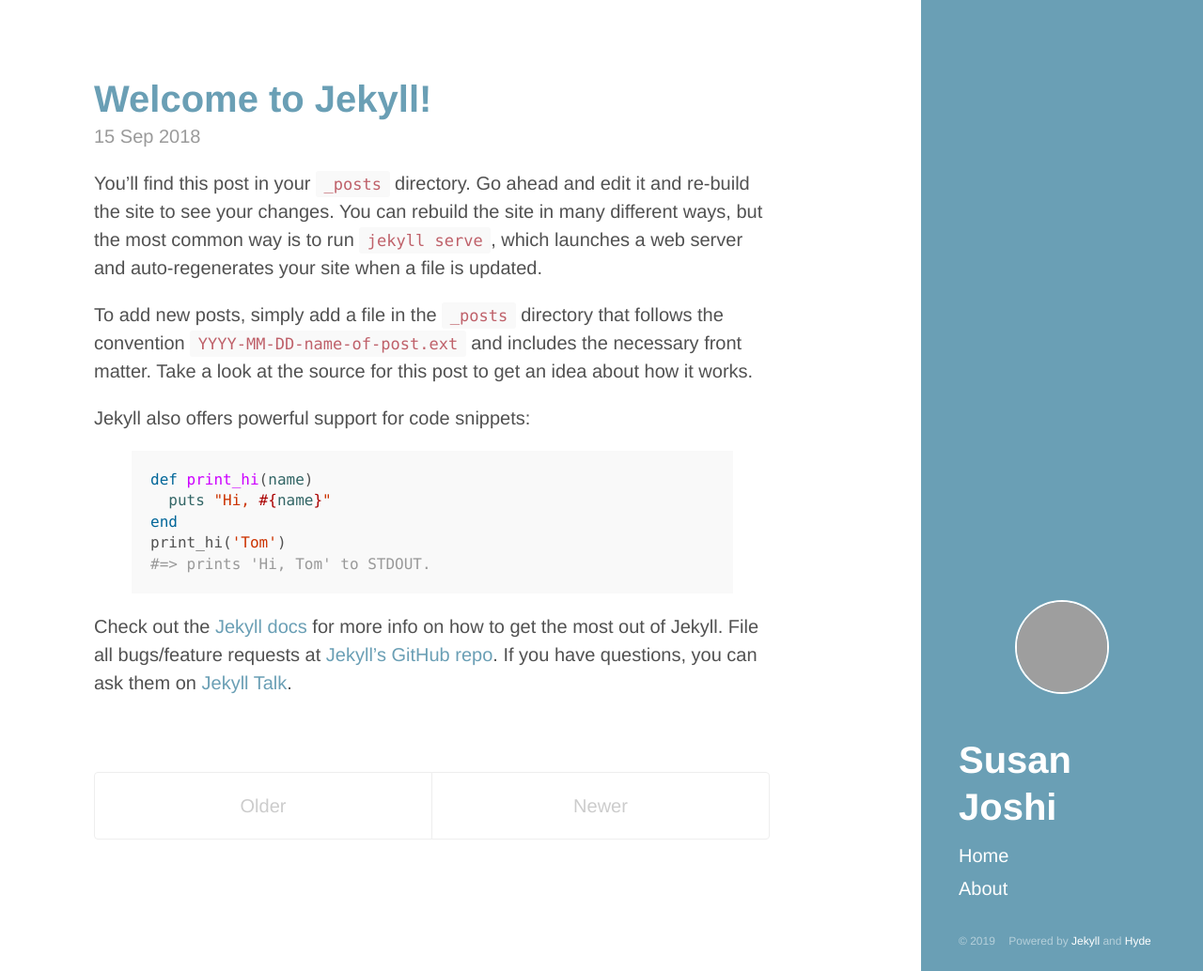
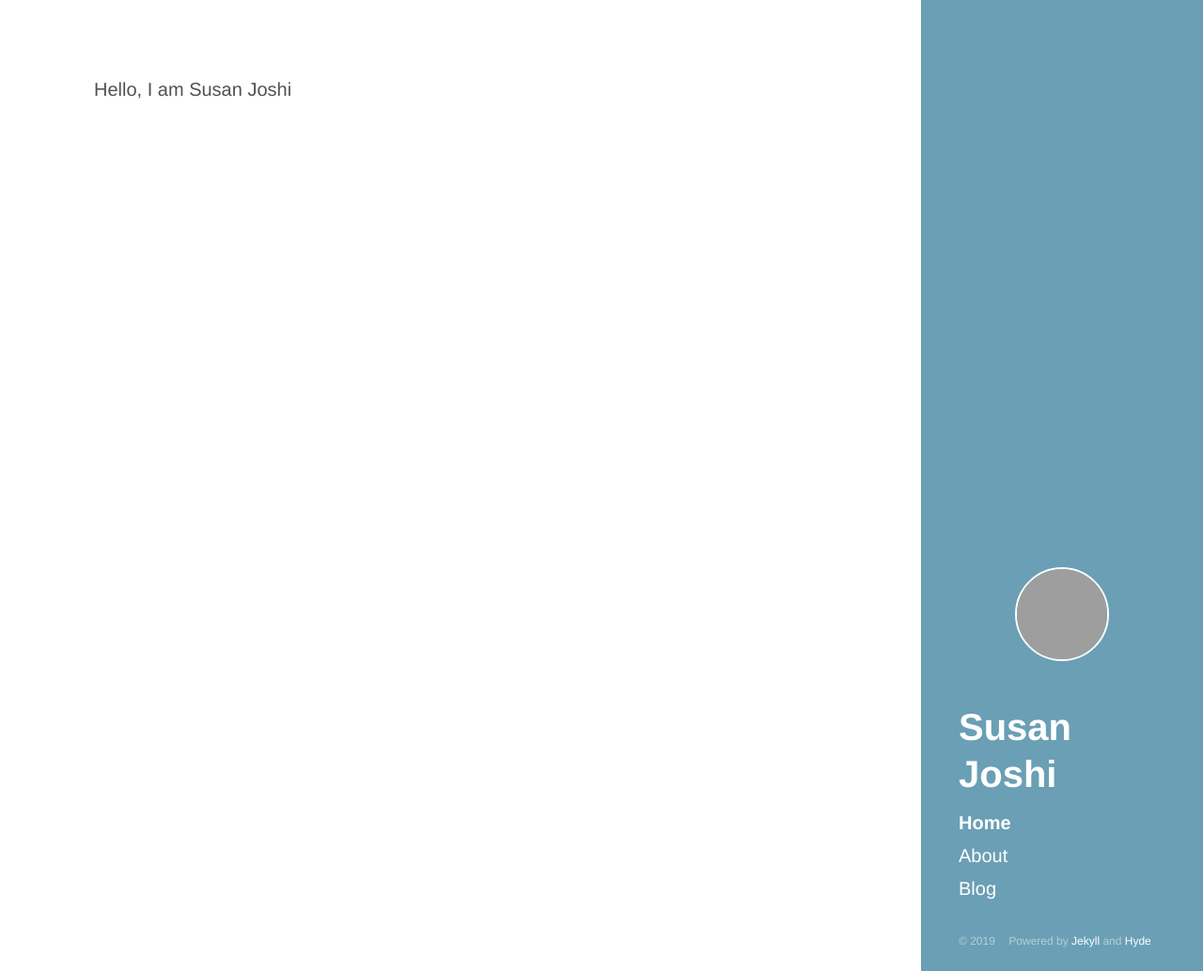
Before and after one commit to josisusan/josisusan.github.io, a Jekyll site: the page built from index.html, in a window 1280 px wide and 1034 px high. Shown: the whole window at 94% size. Built offline with Jekyll 4.4.1, drawn with Linux system fonts in a browser that asks for light colours; the list of posts is cut into pages by our own code; grey boxes are pictures that could not be loaded.

Commit message:
Create blog route
Free up index page for personal introduction

```diff
--- a/_config.yml
+++ b/_config.yml
@@ -25,6 +25,7 @@ github_username:  josisusan
 # Build settings
 markdown: kramdown
 paginate: 3
+paginate_path: "blog/page:num/"
 plugins:
   - jekyll-feed
   - jekyll-avatar
--- /dev/null
+++ b/_data/navigation.yml
@@ -0,0 +1,6 @@
+- title: Home
+  path: /
+- title: About
+  path: /about/
+- title: Blog
+  path: /blog/
--- a/_includes/sidebar.html
+++ b/_includes/sidebar.html
@@ -10,20 +10,15 @@
     </div>
 
     <nav class="sidebar-nav">
-      <a class="sidebar-nav-item{% if page.url == site.url %} active{% endif %}" href="{{ site.url }}">Home</a>
 
       {% comment %}
         The code below dynamically generates a sidebar nav of pages with
         `layout: page` in the front-matter. See readme for usage.
       {% endcomment %}
 
-      {% assign pages_list = site.pages %}
+      {% assign pages_list = site.data.navigation %}
       {% for node in pages_list %}
-        {% if node.title != null %}
-          {% if node.layout == "page" %}
-            <a class="sidebar-nav-item{% if page.url == node.url %} active{% endif %}" href="{{ site.url }}{{ node.url }}">{{ node.title }}</a>
-          {% endif %}
-        {% endif %}
+        <a class="sidebar-nav-item{% if page.url == node.path %} active{% endif %}" href="{{ site.path }}{{ node.path }}">{{ node.title }}</a>
       {% endfor %}
 
     </nav>
--- a/index.html
+++ b/index.html
@@ -3,35 +3,4 @@ layout: default
 title: Home
 ---
 
-<div class="posts">
-  {% for post in paginator.posts %}
-  <div class="post">
-    <h1 class="post-title">
-      <a href="{{ post.url }}">
-        {{ post.title }}
-      </a>
-    </h1>
-
-    <span class="post-date">{{ post.date | date_to_string }}</span>
-
-    {{ post.content }}
-  </div>
-  {% endfor %}
-</div>
-
-<div class="pagination">
-  {% if paginator.next_page %}
-    <a class="pagination-item older" href="{{ site.baseurl }}page{{paginator.next_page}}">Older</a>
-  {% else %}
-    <span class="pagination-item older">Older</span>
-  {% endif %}
-  {% if paginator.previous_page %}
-    {% if paginator.page == 2 %}
-      <a class="pagination-item newer" href="{{ site.baseurl }}">Newer</a>
-    {% else %}
-      <a class="pagination-item newer" href="{{ site.baseurl }}page{{paginator.previous_page}}">Newer</a>
-    {% endif %}
-  {% else %}
-    <span class="pagination-item newer">Newer</span>
-  {% endif %}
-</div>
+Hello, I am Susan Joshi
```
Also changed, not shown: blog/index.html (added, +38 -0 lines).
